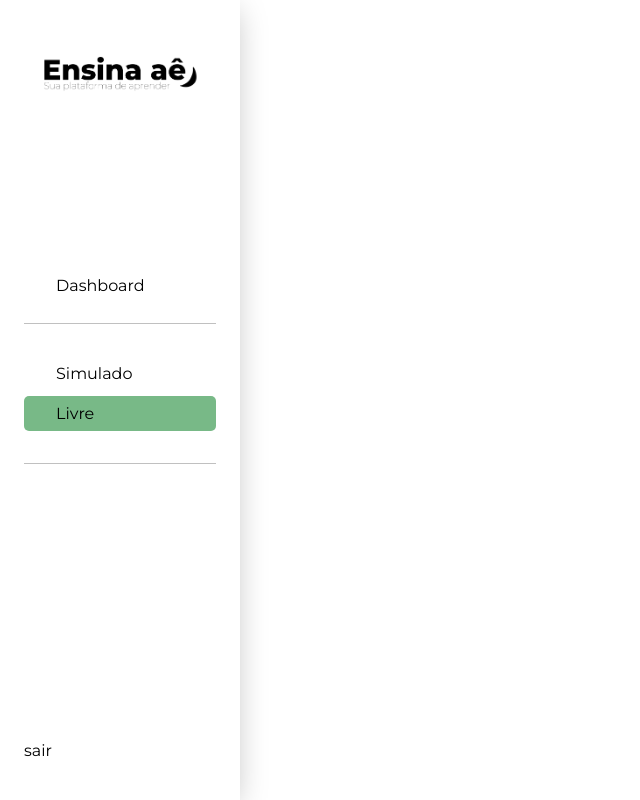
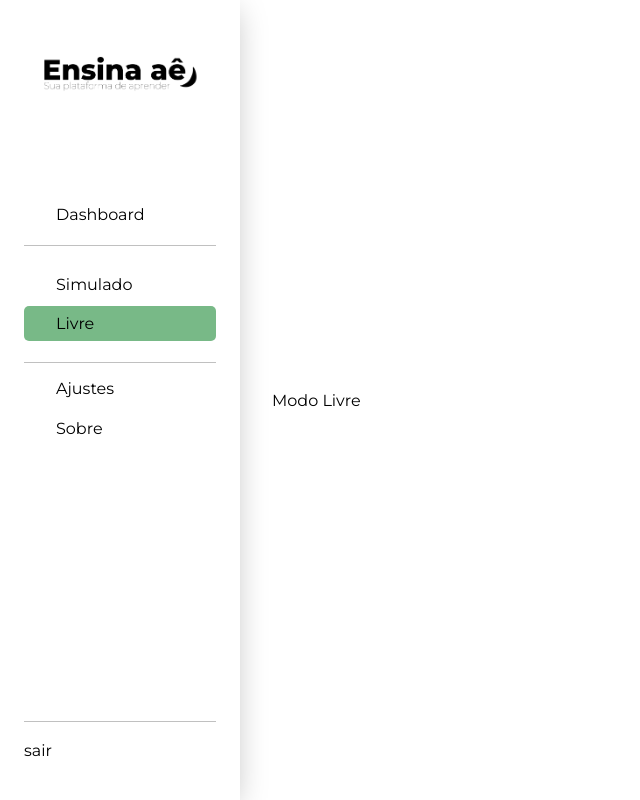
Before and after one commit to JulioJurema/EnsinaAe, a React (Vite) app: page /livre in a window 1280 px wide. Shown: the whole page, without its empty margins (0-640 px from the left). Built offline with nearby package versions, Linux system fonts and the light colour scheme.

Commit message:
CSS da navbar concluido, adição de parametros simulado, adição de rotas

```diff
--- a/src/App.tsx
+++ b/src/App.tsx
@@ -17,7 +17,8 @@ const App: React.FC= () => {
         <div className="contentArea">
             <Routes>
               <Route path='/' element={<Dashboard />} />
-              <Route path='/simulado' element={<Simulado />} />
+              <Route path='/simulado' element={<Simulado tipo='Simulado'/>} />
+              <Route path='/livre' element={<Simulado tipo='Modo Livre'/>} />
             </Routes>
         </div>
       </BrowserRouter>
--- a/src/Components/Navbar/index.tsx
+++ b/src/Components/Navbar/index.tsx
@@ -3,12 +3,8 @@ import './style.css';
 import Logo from "../../assets/Logo.png"
 import { NavLink } from "react-router-dom";
 
-interface navProps{
-    isActive: boolean;
-}
 
-
-const Navbar: React.FC<navProps> = () =>{
+const Navbar: React.FC = () =>{
     return(
         <nav className="navbarContainer">
             <img src={Logo} alt="Logo do site" />
@@ -19,9 +15,12 @@ const Navbar: React.FC<navProps> = () =>{
                         <NavLink to='/simulado' className={({ isActive }) => isActive ? 'navItens navActive' : 'navItens'}>Simulado</NavLink>
                         <NavLink to='/livre' className={({ isActive }) => isActive ? 'navItens navActive' : 'navItens'}>Livre</NavLink>
                     </div>
-
+                    <div className="navDiv2">
+                    <NavLink to='/ajustes' className={({ isActive }) => isActive ? 'navItens navActive' : 'navItens'}>Ajustes</NavLink>
+                    <NavLink to='/sobre' className={({ isActive }) => isActive ? 'navItens navActive' : 'navItens'}>Sobre</NavLink>
+                    </div>
                 </div>
-                <div>
+                <div className="logout">
                     <p>sair</p>
                 </div>
             </div>
--- a/src/Components/Navbar/style.css
+++ b/src/Components/Navbar/style.css
@@ -23,10 +23,19 @@
 .navDiv1{
     display: flex;
     flex-direction: column;
-    margin: 1em 0;
-    padding: 2em 0 1.7em 0;
+    margin: 0.5em 0;
+    padding: 1.3em 0 1em 0;
     border-top: solid 1px #c0c0c0;
     border-bottom: solid 1px #c0c0c0;
+}
+.navDiv2{
+    display: flex;
+    flex-direction: column;
+}
+
+.logout{
+    padding: 0.2em 0 0 0;
+    border-top: solid 1px #c0c0c0;
 }
 
 .navItens{
@@ -49,6 +58,6 @@
 }
 
 img{
-    margin: 1em 0 8em 0;
+    margin: 1em 0 30% 0;
     padding: 1em;
 }
--- a/src/Pages/Simulado/index.tsx
+++ b/src/Pages/Simulado/index.tsx
@@ -1,10 +1,13 @@
 import './style.css'
 
+interface simuladoProps {
+    tipo: string;
+}
 
-const Simulado: React.FC = () =>{
+const Simulado: React.FC<simuladoProps> = ({ tipo }) =>{
     return (
         <section className="simuladoContainer">
-            <p>Simulado</p>
+            <p>{tipo}</p>
         </section>
     )
 }
```
Also changed, not shown: src/Pages/Sobre/index.tsx (added).
